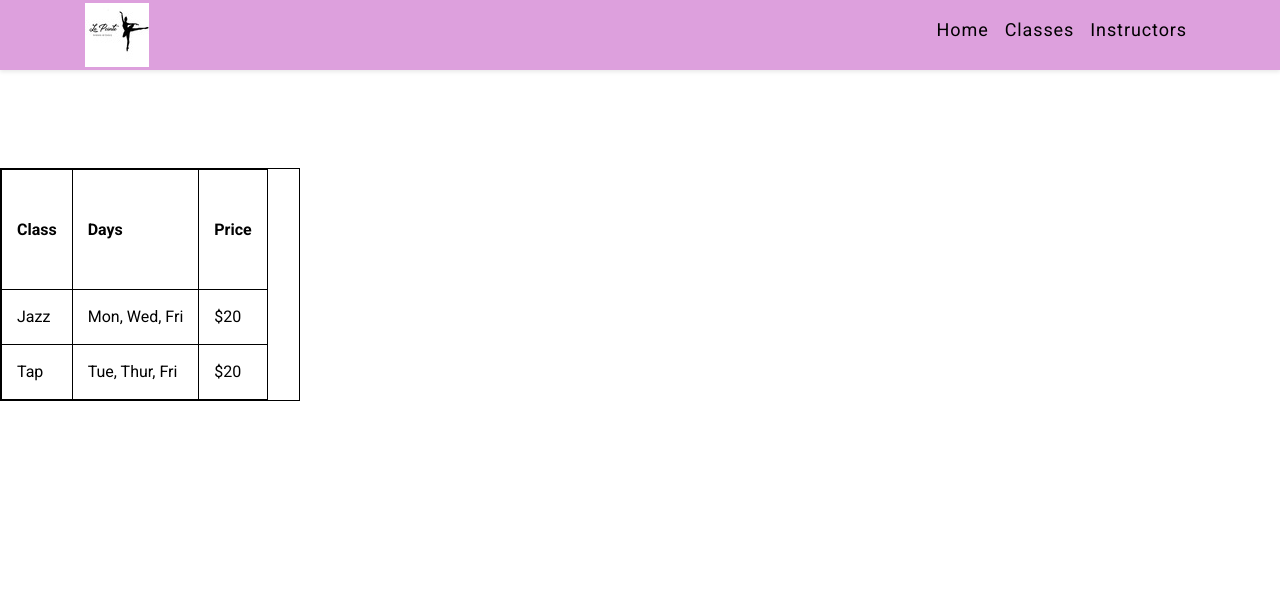
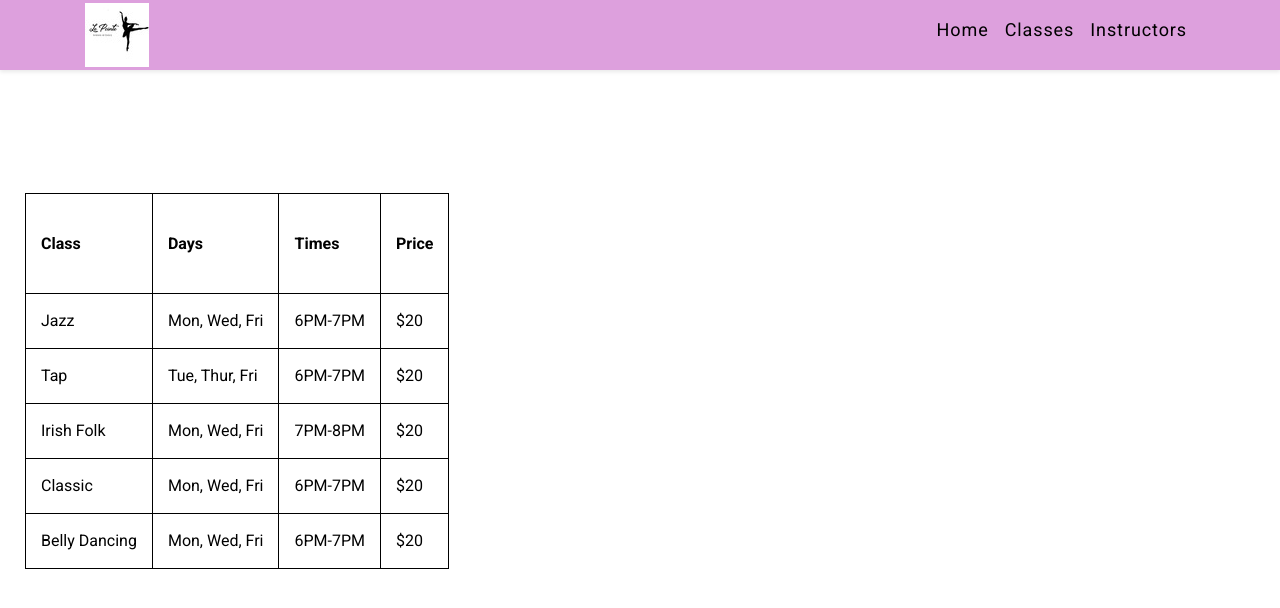
Before and after one commit to Brogrammerdude/flask-site, a Flask app: template templates/classes.html in a window 1280 px wide. Shown: the top 608 px of the page. Run offline with Flask 2, Linux system fonts and the light colour scheme; the template is opened without the code that fills it, so the values that code supplies are empty; some libraries are stand-ins or nearby versions.

Commit message:
organized directory, added more to classes and instructors

```diff
--- a/app.py
+++ b/app.py
@@ -3,21 +3,18 @@
 app = Flask(__name__)
 
 # Defining the home page of our site
-@app.route("/index.html")  # this sets the route to this page
-def home():
-	return render_template("/index")
+@app.route("/index")
+def index():
+	return render_template("index.html")
 
-@app.route("/instructors.html")
+
+@app.route("/classes")
+def classes():
+    return render_template("classes.html")
+
+@app.route("/instructors")
 def instructors():
     return render_template("instructors.html")
 
-@app.route("/classes.html")
-def classes():
-    return render_template("classes.html")
-
-@app.route("/pricing.html")
-def pricing():
-    return render_template("pricing.html")
-
 if __name__ == "__main__":
     app.run()
--- a/static/css/style.css
+++ b/static/css/style.css
@@ -262,14 +262,17 @@
   margin-bottom: 0px;
 }
 
-table {
-  width: 300px;
-  border: 1px solid black;
+/* Table styles */
+
+table, tr {
+  width: 600px;
+  margin: 15px;
+  padding: 10px;
 }
 
 th {
-  height: 120px;
-  text-align: left;
+  height: 100px;
+  text-align: center;
 }
 
 th,
@@ -279,7 +282,7 @@
   border-bottom: 1px solid #ddd;
 }
 
-table,
+
 th,
 td {
   border: 1px solid;
--- a/templates/classes.html
+++ b/templates/classes.html
@@ -27,20 +27,20 @@
     <button class="navbar-toggler" type="button" data-toggle="collapse" data-target="#navbarNavDropdown" aria-controls="navbarNavDropdown" aria-expanded="false" aria-label="Toggle navigation">
       <span class="icon ion-md-menu"></span>
     </button>
-    <img src="/flask-site/dance.jpg" width="64" height="64" class="img-fluid nav-logo-mobile" alt="Company Logo">
+    <img src="/dance.jpg" width="64" height="64" class="img-fluid nav-logo-mobile" alt="Company Logo">
     <div class="collapse navbar-collapse" id="navbarNavDropdown">
       <div class="container">
-      	<img src="/flask-site/dance.jpg" class="img-fluid nav-logo-desktop" alt="Company Logo">
+      	<img src="/dance.jpg" class="img-fluid nav-logo-desktop" alt="Company Logo">
         <ul class="navbar-nav ml-auto nav-right" data-easing="easeInOutExpo" data-speed="1250" data-offset="65">
           <li class="nav-item nav-custom-link">
-            <a class="nav-link" href="index.html">Home <i class="icon ion-ios-arrow-forward icon-mobile"></i></a>
+            <a class="nav-link" href="../templates/index.html">Home <i class="icon ion-ios-arrow-forward icon-mobile"></i></a>
           </li>
           <li class="nav-item nav-custom-link">
-            <a class="nav-link" href="#">Classes <i class="icon ion-ios-arrow-forward icon-mobile"></i></a>
+            <a class="nav-link" href="../templates/classes.html">Classes <i class="icon ion-ios-arrow-forward icon-mobile"></i></a>
           </li>
           </li>
           <li class="nav-item nav-custom-link">
-            <a class="nav-link" href="{{ url_for('home') }}">Instructors <i class="icon ion-ios-arrow-forward icon-mobile"></i></a>
+            <a class="nav-link" href="../templates/instructors.html">Instructors</a> <i class="icon ion-ios-arrow-forward icon-mobile"></i></a>
           </li>
         </ul>
       </div>
@@ -57,17 +57,38 @@
         <tr>
           <th>Class</th>
           <th>Days</th>
+          <th>Times</th>
           <th>Price</th>
         </tr>
         <tr>
           <td>Jazz</td>
           <td>Mon, Wed, Fri</td>
+          <td>6PM-7PM</td>
           <td>$20</td>
         </tr>
         <tr>
           <td>Tap</td>
           <td>Tue, Thur, Fri</td>
+          <td>6PM-7PM</td>
           <td>$20</td>
+        </tr>
+        <tr>
+          <td>Irish Folk</td>
+          <td>Mon, Wed, Fri</td>
+          <td>7PM-8PM</td>
+          <td>$20</td>
+        </tr>
+        <tr>
+          <td>Classic</td>
+          <td>Mon, Wed, Fri</td>
+          <td>6PM-7PM</td>
+          <td>$20</td>
+        </tr>
+          <tr>
+            <td>Belly Dancing</td>
+            <td>Mon, Wed, Fri</td>
+            <td>6PM-7PM</td>
+            <td>$20</td>
         </tr>
       </table>
 
```
Also changed, not shown: templates/index.html (+5 -5 lines), templates/instructors.html (+6 -9 lines).
